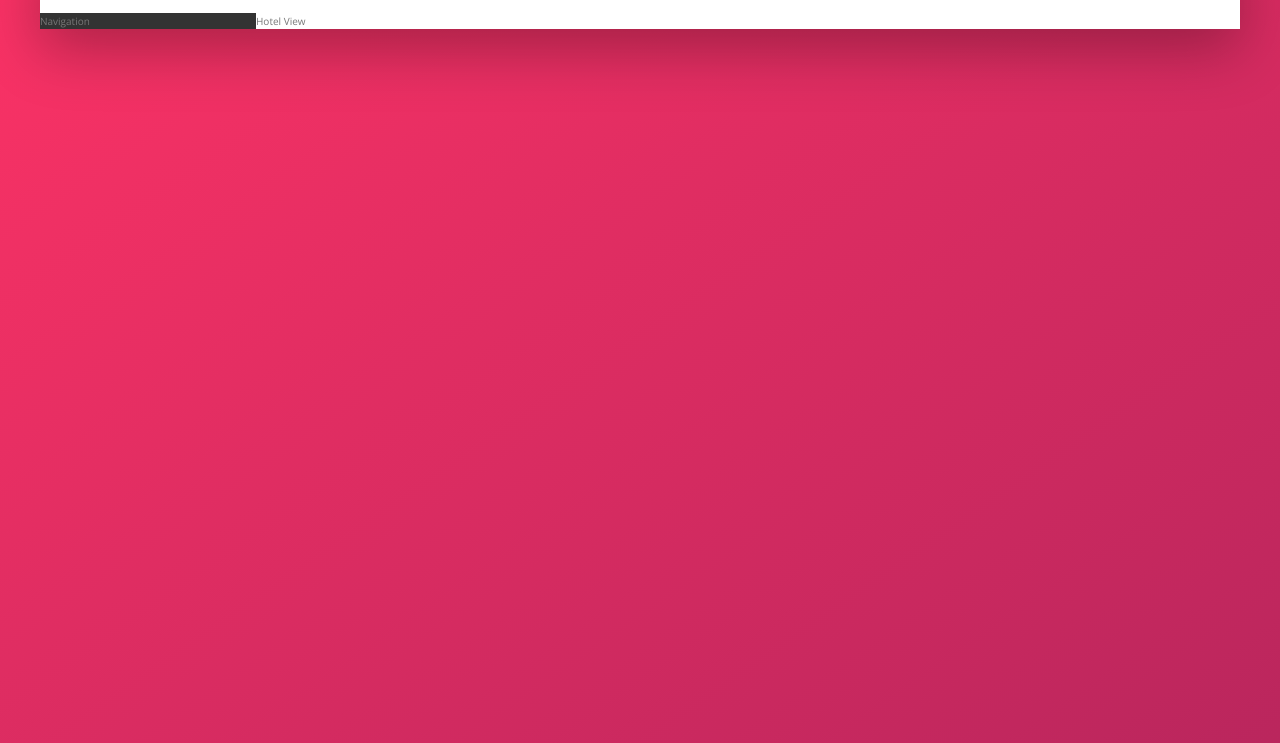
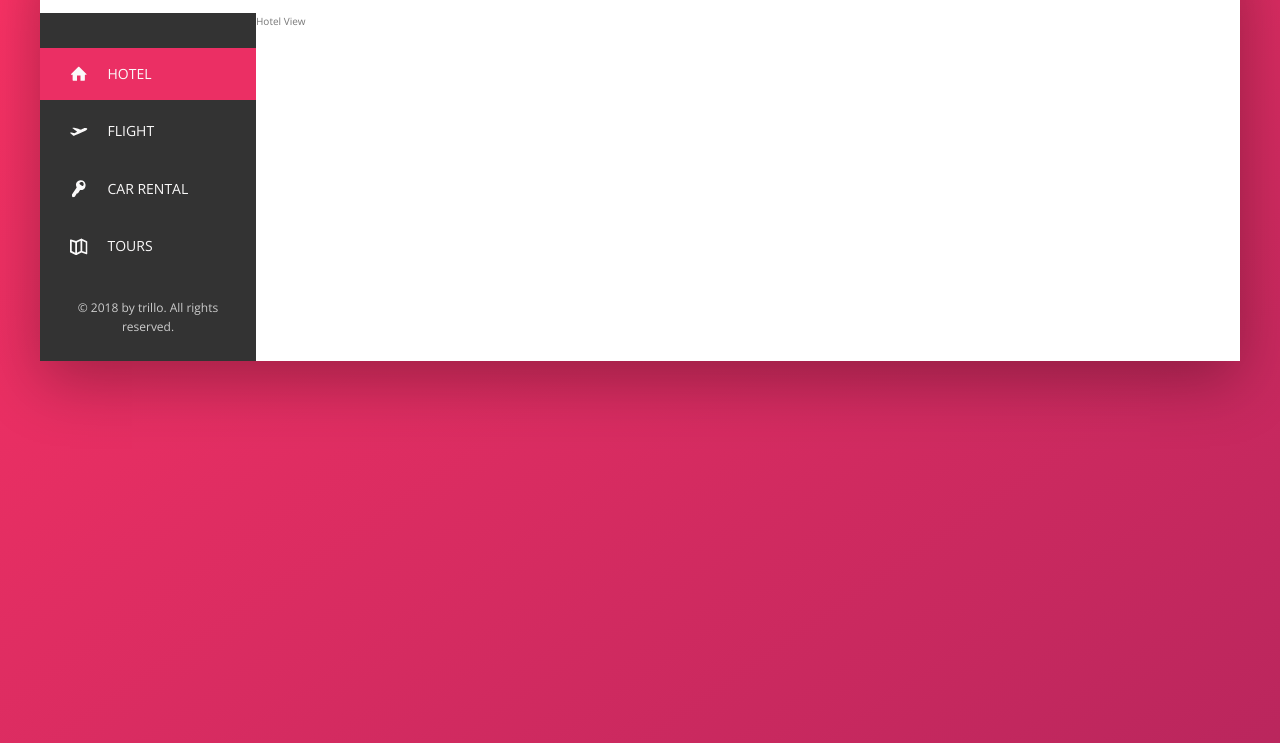
Before and after one commit to osmarluz/trillo, a website: page index.html in a window 1280 px wide. Shown: the part 137-880 px from the top of the page. Drawn offline with nearby package versions, Linux system fonts and the light colour scheme.

Commit message:
Create and add styling to the sidebar navigation section

```diff
--- a/index.html
+++ b/index.html
@@ -45,7 +45,43 @@
             </header>
             <div class="content">
                 <nav class="sidebar">
-                    Navigation
+                    <ul class="side-nav">
+                        <li class="side-nav__item side-nav__item--active">
+                            <a href="#" class="side-nav__link">
+                                <svg class="side-nav__icon">
+                                    <use xlink:href="img/sprite.svg#icon-home"></use>
+                                </svg>
+                                <span>Hotel</span>
+                            </a>
+                        </li>
+                        <li class="side-nav__item">
+                            <a href="#" class="side-nav__link">
+                                <svg class="side-nav__icon">
+                                    <use xlink:href="img/sprite.svg#icon-aircraft-take-off"></use>
+                                </svg>
+                                <span>Flight</span>
+                            </a>
+                        </li>
+                        <li class="side-nav__item">
+                            <a href="#" class="side-nav__link">
+                                <svg class="side-nav__icon">
+                                    <use xlink:href="img/sprite.svg#icon-key"></use>
+                                </svg>
+                                <span>Car Rental</span>
+                            </a>
+                        </li>
+                        <li class="side-nav__item">
+                            <a href="#" class="side-nav__link">
+                                <svg class="side-nav__icon">
+                                    <use xlink:href="img/sprite.svg#icon-map"></use>
+                                </svg>
+                                <span>Tours</span>
+                            </a>
+                        </li>
+                    </ul>
+                    <div class="legal">
+                        &copy; 2018 by trillo. All rights reserved.
+                    </div>
                 </nav>
                 <main class="hotel-view">
                     Hotel View
--- a/sass/_components.scss
+++ b/sass/_components.scss
@@ -105,3 +105,66 @@
         margin-right: 1rem;
     }
 }
+
+.side-nav {
+    font-size: 1.4rem;
+    list-style: none;
+    margin-top: 3.5rem;
+
+    &__item {
+        position: relative;
+
+        &:not(:last-child) {
+            margin-bottom: .5rem;
+        }
+    }
+
+    &__item::before {
+        content: "";
+        position: absolute;
+        top: 0;
+        left: 0;
+        height: 100%;
+        width: 3px;
+        background-color: var(--color-primary);
+        transform: scaleY(0);
+        transition: transform .2s, width .4s cubic-bezier(1,0,0,1) .2s, background-color .1s;
+    }
+
+    &__item:hover::before,
+    &__item--active::before {
+        transform: scaleY(1);
+        width: 100%;
+    }
+
+    &__item:active::before {
+        background-color: var(--color-primary-light);
+    }
+
+    &__link:link,
+    &__link:visited {
+        color: var(--color-grey-light-1);
+        text-decoration: none;
+        text-transform: uppercase;
+        display: block;
+        padding: 1.5rem 3rem;
+        position: relative;
+        z-index: 10;
+        display: flex;
+        align-items: center;
+    }
+
+    &__icon {
+        width: 1.75rem;
+        height: 1.75rem;
+        margin-right: 2rem;
+        fill: currentColor;
+    }
+}
+
+.legal {
+    font-size: 1.2rem;
+    color: var(--color-grey-light-4);
+    text-align: center;
+    padding: 2.5rem;
+}
--- a/sass/_layouts.scss
+++ b/sass/_layouts.scss
@@ -22,6 +22,9 @@
 .sidebar {
     background-color: var(--color-grey-dark-1);
     flex: 0 0 18%;
+    display: flex;
+    flex-direction: column;
+    justify-content: space-between;
 }
 
 .hotel-view {
```
Also changed, not shown: css/style.css.
